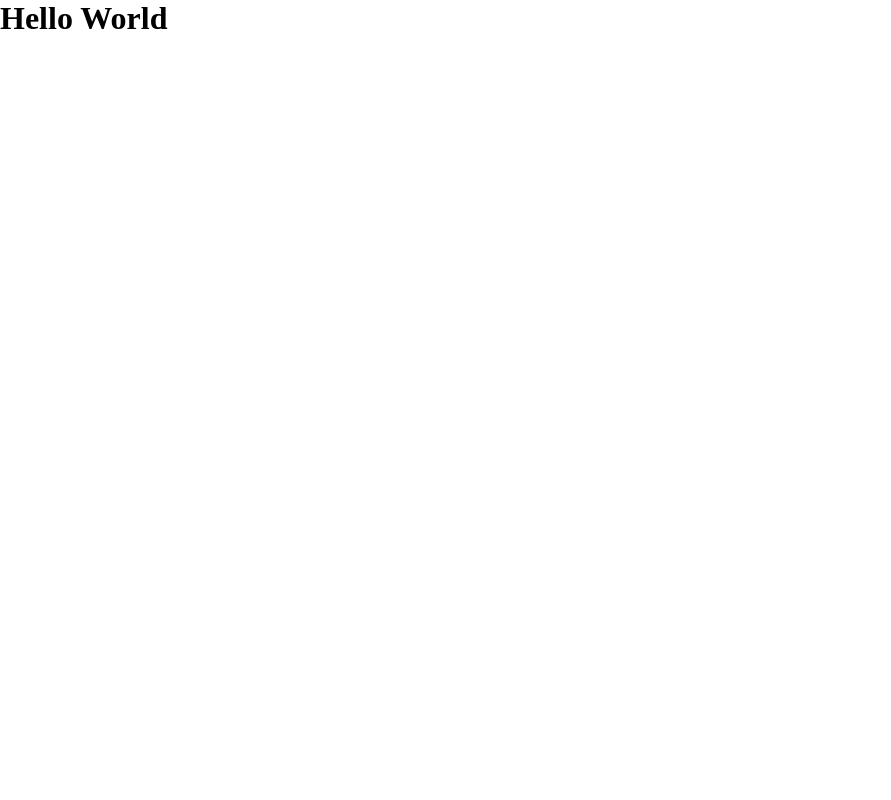
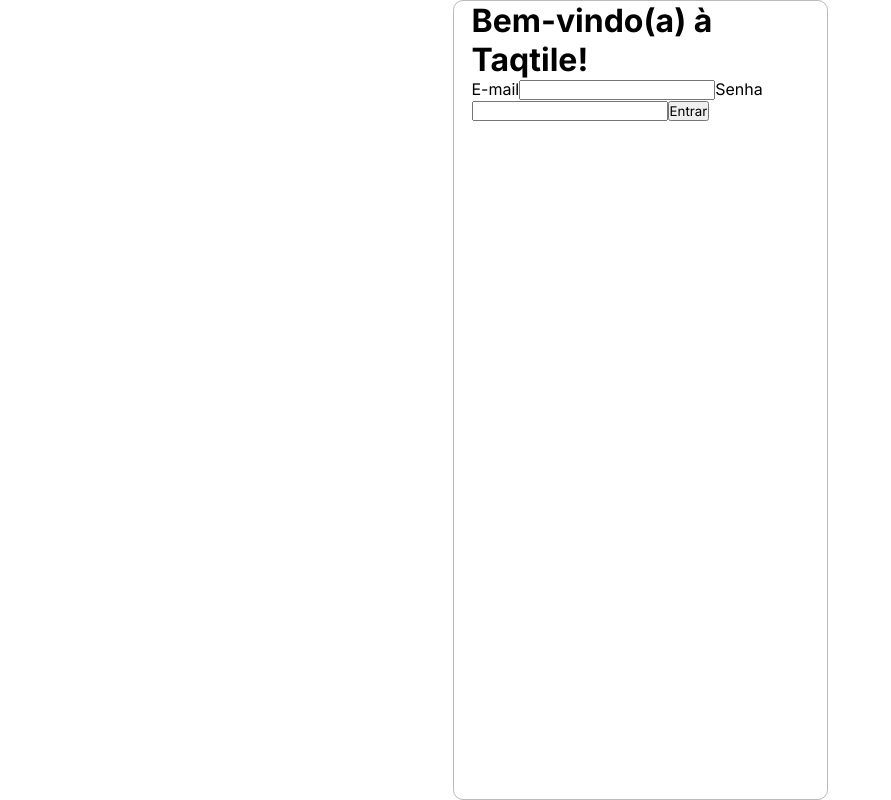
Before and after one commit to reury-cardoso/desafio.taqtile, a React (Vite) app: page / in a window 1280 px wide. Shown: the whole page, without its empty margins (0-891 px from the left). Built offline with nearby package versions, Linux system fonts and the light colour scheme.

Commit message:
feat: implement login page with form

```diff
--- a/eslint.config.js
+++ b/eslint.config.js
@@ -28,6 +28,7 @@ export default tseslint.config(
         'warn',
         { allowConstantExport: true },
       ],
+      "endOfLine": "auto"
     },
   },
 )
--- a/index.html
+++ b/index.html
@@ -2,7 +2,13 @@
 <html lang="pt-BR">
   <head>
     <meta charset="UTF-8" />
+    <link rel="preconnect" href="https://fonts.googleapis.com" />
+    <link rel="preconnect" href="https://fonts.gstatic.com" crossorigin />
     <meta name="viewport" content="width=device-width, initial-scale=1.0" />
+    <link
+      href="https://fonts.googleapis.com/css2?family=Inter:opsz,wght@14..32,100..900&display=swap"
+      rel="stylesheet"
+    />
     <title>TechFlow - TaqTite</title>
   </head>
   <body>
--- a/src/App.tsx
+++ b/src/App.tsx
@@ -1,5 +1,7 @@
+import { Login } from "./page/home/login";
+
 function App() {
-  return <h1>Hello World</h1>;
+  return <Login />;
 }
 
 export default App;
--- a/src/index.css
+++ b/src/index.css
@@ -3,3 +3,17 @@
   padding: 0;
   box-sizing: border-box;
 }
+
+body, button, input, textarea, select {
+  font-family: "Inter", serif;
+}
+
+body {
+  max-width: 375px;
+  margin: 0 auto;
+  height: 100vh;
+  border: 1px solid #00000046;
+  padding: 0 18px;
+  border-radius: 10px;
+  overflow-x: hidden;
+}
--- /dev/null
+++ b/src/page/home/login.tsx
@@ -0,0 +1,18 @@
+import './login.css';
+
+export function Login() {
+  return (
+    <div>
+      <h1 className="welcome-heading">Bem-vindo(a) à Taqtile!</h1>
+      <form className='form-login' action=''>
+        <label htmlFor='inputEmail'>E-mail</label>
+        <input id='inputEmail' type='email' />
+
+        <label htmlFor='inputPassword'>Senha</label>
+        <input id='inputPassword' type='password' />
+
+        <button type='submit'>Entrar</button>
+      </form>
+    </div>
+  );
+}
```
Also changed, not shown: src/page/home/login.css (added).
